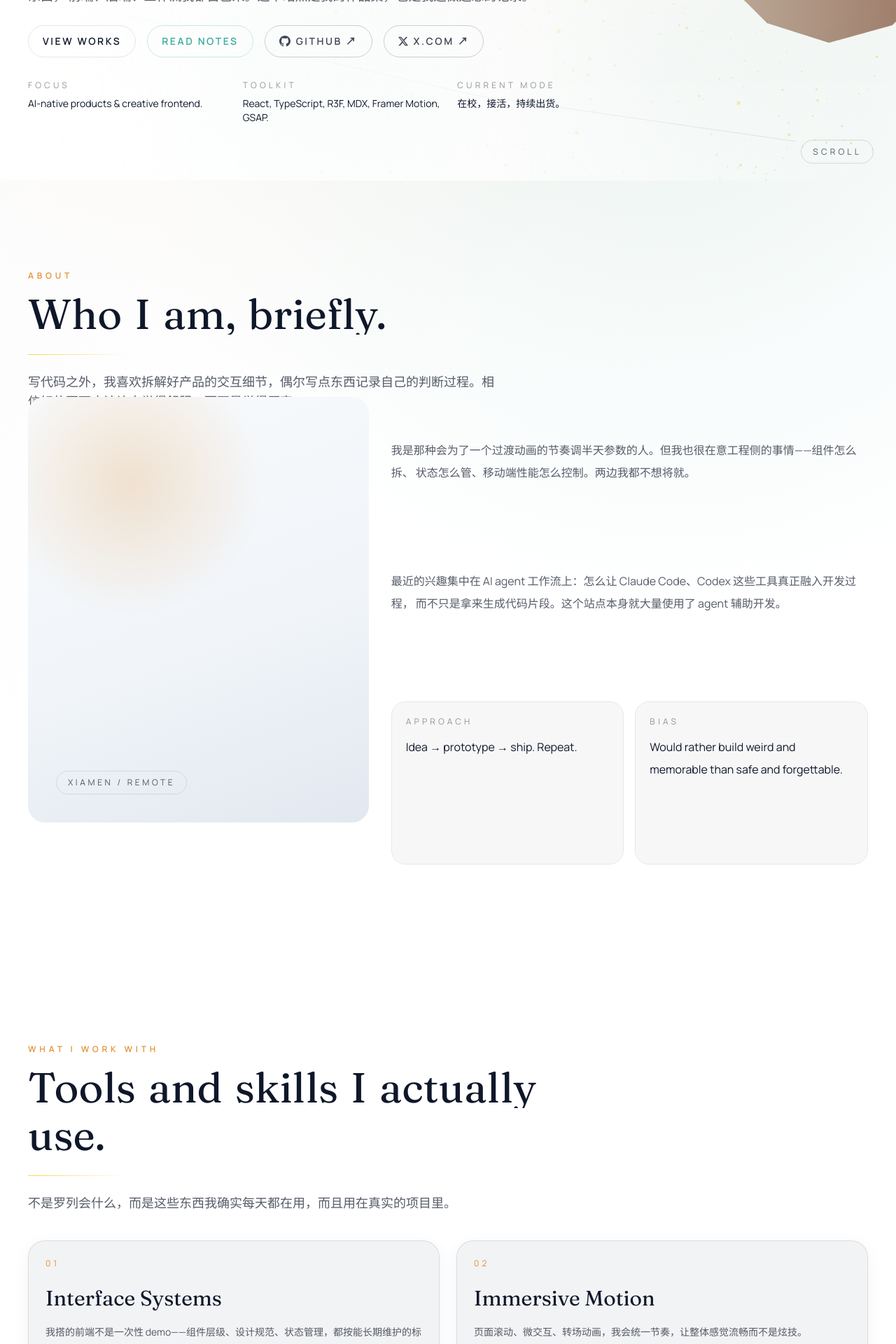
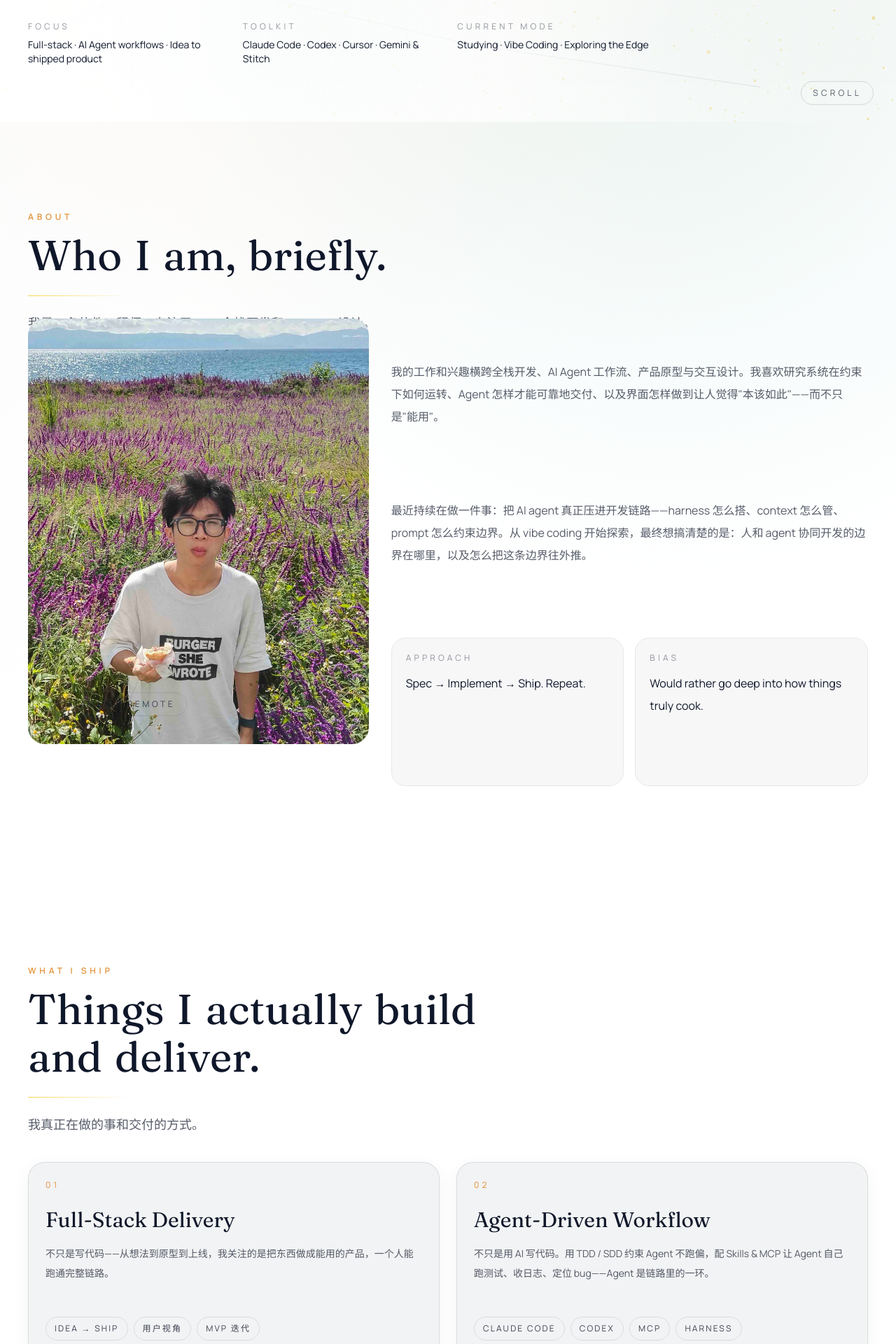
Before and after one commit to lifuyue/lifuyue.github.io, a React (Vite) app: page / in a window 1280 px wide. Shown: the part 680-2600 px from the top of the page at 70% size. Built offline with nearby package versions, Linux system fonts and the light colour scheme.

Commit message:
Codex/homefix 有炸裂照片 (#15)
* Ship区域修改

* 放了我的图，太炸裂了

* about区文案修改

* 联系区域更改

* hero文案完成

* 字体裁切bug修复

* skills区域完成

```diff
--- a/src/components/sections/About.tsx
+++ b/src/components/sections/About.tsx
@@ -1,8 +1,10 @@
+import { useState } from 'react';
 import { motion, useScroll, useTransform } from 'framer-motion';
 import { SectionHeading } from '@/components/ui/SectionHeading';
 import { useScrollAnimation } from '@/hooks/useScrollAnimation';
 
 export function About() {
+  const [isPortraitAvailable, setIsPortraitAvailable] = useState(true);
   const { scrollYProgress } = useScroll();
   const y = useTransform(scrollYProgress, [0, 1], [50, -60]);
   const animation = useScrollAnimation(0.1);
@@ -12,12 +14,20 @@ export function About() {
       <SectionHeading
         eyebrow="About"
         title="Who I am, briefly."
-        description="写代码之外，我喜欢拆解好产品的交互细节，偶尔写点东西记录自己的判断过程。相信好的页面应该让人觉得舒服，而不是觉得厉害。"
+        description="我是一名软件工程师，专注于 web 全栈开发和 AI Agent 设计。"
       />
       <div className="grid gap-8 lg:grid-cols-[1fr,1.4fr]">
         <motion.div style={{ y }} className="relative">
           <div className="relative overflow-hidden rounded-[1.5rem]">
             <div className="about-image-gradient aspect-[4/5]" />
+            {isPortraitAvailable ? (
+              <img
+                src="/images/about-portrait.jpg"
+                alt="Li Fuyue"
+                className="absolute inset-0 h-full w-full object-cover"
+                onError={() => setIsPortraitAvailable(false)}
+              />
+            ) : null}
             <div className="absolute bottom-10 left-10 rounded-full border border-line/10 px-4 py-2 text-xs uppercase tracking-[0.3em] text-foreground/70">
               Xiamen / Remote
             </div>
@@ -25,21 +35,19 @@ export function About() {
         </motion.div>
         <motion.div {...animation} className="grid gap-6 pt-2 text-base leading-8 text-foreground/70 lg:pt-0">
           <p>
-            我是那种会为了一个过渡动画的节奏调半天参数的人。但我也很在意工程侧的事情——组件怎么拆、
-            状态怎么管、移动端性能怎么控制。两边我都不想将就。
+            我的工作和兴趣横跨全栈开发、AI Agent 工作流、产品原型与交互设计。我喜欢研究系统在约束下如何运转、Agent 怎样才能可靠地交付、以及界面怎样做到让人觉得"本该如此"——而不只是"能用"。
           </p>
           <p>
-            最近的兴趣集中在 AI agent 工作流上：怎么让 Claude Code、Codex 这些工具真正融入开发过程，
-            而不只是拿来生成代码片段。这个站点本身就大量使用了 agent 辅助开发。
+            最近持续在做一件事：把 AI agent 真正压进开发链路——harness 怎么搭、context 怎么管、prompt 怎么约束边界。从 vibe coding 开始探索，最终想搞清楚的是：人和 agent 协同开发的边界在哪里，以及怎么把这条边界往外推。
           </p>
           <div className="grid gap-4 sm:grid-cols-2">
             <div className="rounded-[1.25rem] border border-line/8 bg-line/[0.03] p-5">
               <p className="text-xs uppercase tracking-[0.35em] text-foreground/45">Approach</p>
-              <p className="mt-3 text-foreground">Idea → prototype → ship. Repeat.</p>
+              <p className="mt-3 text-foreground">Spec → Implement → Ship. Repeat.</p>
             </div>
             <div className="rounded-[1.25rem] border border-line/8 bg-line/[0.03] p-5">
               <p className="text-xs uppercase tracking-[0.35em] text-foreground/45">Bias</p>
-              <p className="mt-3 text-foreground">Would rather build weird and memorable than safe and forgettable.</p>
+              <p className="mt-3 text-foreground">Would rather go deep into how things truly cook.</p>
             </div>
           </div>
         </motion.div>
--- a/src/components/sections/Contact.tsx
+++ b/src/components/sections/Contact.tsx
@@ -10,7 +10,7 @@ export function Contact() {
         <SectionHeading
           eyebrow="Say Hi"
           title="Want to build something together?"
-          description="不管是正经项目还是有意思的实验，都欢迎找我聊。邮件、Twitter 私信都行。"
+          description="不管是正经项目还是有意思的实验，都欢迎找我聊——不写代码的时候大概在跑马或者健身。邮件、Twitter 私信都行。"
         />
         <div className="flex flex-wrap gap-4">
           {socials.map((item, index) => (
--- a/src/components/sections/Hero.tsx
+++ b/src/components/sections/Hero.tsx
@@ -10,7 +10,7 @@ import xSvg from '@/assets/logos/x.svg?raw';
 import { cn } from '@/lib/utils';
 
 const HeroScene = lazy(() => import('@/components/three/HeroScene'));
-const headlineLines = ['Hi, I build things', 'with AI agents', 'and ship them as products.'];
+const headlineLines = ['Hi, I build things', 'with AI agents', 'and ship them.'];
 
 interface ObstacleRect {
   x: number;
@@ -793,7 +793,7 @@ export function Hero() {
               transition={{ duration: 0.8, delay: 0.1 }}
               className="text-sm tracking-wide text-foreground/55"
             >
-              lifuyue / XMU Software Engineering / Building with AI
+              lifuyue / XMU Software Engineering / AI-Native Developer
             </motion.p>
             <motion.div
               initial="hidden"
@@ -807,10 +807,10 @@ export function Hero() {
                   },
                 },
               }}
-              className="font-display text-5xl leading-[0.95] text-foreground sm:text-6xl lg:text-[4.7rem] xl:text-[5.25rem]"
+              className="font-display text-5xl leading-[1.02] text-foreground sm:text-6xl lg:text-[4.7rem] xl:text-[5.25rem]"
             >
               {headlineLines.map((line) => (
-                <span key={line} className="block overflow-hidden">
+                <span key={line} className="block overflow-hidden pb-[0.18em] -mb-[0.18em]">
                   <motion.span
                     className="block"
                     variants={{
@@ -830,7 +830,7 @@ export function Hero() {
               transition={{ duration: 0.9, delay: 0.35 }}
               className="max-w-3xl text-base leading-8 text-foreground/70 sm:text-lg"
             >
-              我是 lifuyue，厦大软件工程在读。日常做的事情是用 AI agent 搭建产品——从想法到可以交付的东西，
+              我是 李富悦，厦大软件工程在读。日常做的事情是用 Coding Agent 搭建产品——从想法到可以交付的东西，
               前端、后端、工作流我都自己来。这个站点是我的作品集，也是我边做边想的记录。
             </motion.p>
             <div className="flex flex-wrap gap-4">
@@ -861,15 +861,15 @@ export function Hero() {
           >
             <div>
               <p className="text-xs uppercase tracking-[0.35em] text-foreground/45">Focus</p>
-              <p className="mt-2 text-foreground">AI-native products &amp; creative frontend.</p>
+              <p className="mt-2 text-foreground">Full-stack · AI Agent workflows · Idea to shipped product</p>
             </div>
             <div>
               <p className="text-xs uppercase tracking-[0.35em] text-foreground/45">Toolkit</p>
-              <p className="mt-2 text-foreground">React, TypeScript, R3F, MDX, Framer Motion, GSAP.</p>
+              <p className="mt-2 text-foreground">Claude Code · Codex · Cursor · Gemini & Stitch</p>
             </div>
             <div>
               <p className="text-xs uppercase tracking-[0.35em] text-foreground/45">Current Mode</p>
-              <p className="mt-2 text-foreground">在校，接活，持续出货。</p>
+              <p className="mt-2 text-foreground">Studying · Vibe Coding · Exploring the Edge</p>
             </div>
           </div>
         </div>
--- a/src/components/sections/Skills.tsx
+++ b/src/components/sections/Skills.tsx
@@ -7,9 +7,9 @@ export function Skills() {
   return (
     <section className="section-shell section-space">
       <SectionHeading
-        eyebrow="What I Work With"
-        title="Tools and skills I actually use."
-        description="不是罗列会什么，而是这些东西我确实每天都在用，而且用在真实的项目里。"
+        eyebrow="What I Ship"
+        title="Things I actually build and deliver."
+        description="我真正在做的事和交付的方式。"
       />
       <div className="grid gap-6 md:grid-cols-2">
         {skills.map((skill, index) => (
--- a/src/components/ui/AnimatedText.tsx
+++ b/src/components/ui/AnimatedText.tsx
@@ -12,7 +12,7 @@ export function AnimatedText({ text, className }: AnimatedTextProps) {
 
   return (
     <motion.span
-      className={cn('block overflow-hidden', className)}
+      className={cn('block', className)}
       initial="hidden"
       whileInView="visible"
       viewport={{ once: true, amount: 0.6 }}
@@ -26,7 +26,10 @@ export function AnimatedText({ text, className }: AnimatedTextProps) {
       }}
     >
       {words.map((word, index) => (
-        <span key={`${word}-${index}`} className="mr-[0.3em] inline-block overflow-hidden">
+        <span
+          key={`${word}-${index}`}
+          className="mr-[0.3em] inline-block overflow-hidden pb-[0.18em] -mb-[0.18em]"
+        >
           <motion.span
             className="inline-block"
             variants={{
--- a/src/data/skills.ts
+++ b/src/data/skills.ts
@@ -1,22 +1,26 @@
 export const skills = [
   {
-    title: 'Interface Systems',
-    description: '我搭的前端不是一次性 demo——组件层级、设计规范、状态管理，都按能长期维护的标准来。',
-    items: ['React / TypeScript', 'Design Tokens', 'Motion Architecture'],
+    title: 'Full-Stack Delivery',
+    description:
+      '不只是写代码——从想法到原型到上线，我关注的是把东西做成能用的产品，一个人能跑通完整链路。',
+    items: ['Idea → Ship', '用户视角', 'MVP 迭代'],
   },
   {
-    title: 'Immersive Motion',
-    description: '页面滚动、微交互、转场动画，我会统一节奏，让整体感觉流畅而不是炫技。',
-    items: ['Framer Motion', 'GSAP', 'Lenis'],
+    title: 'Agent-Driven Workflow',
+    description:
+      '不只是用 AI 写代码。用 TDD / SDD 约束 Agent 不跑偏，配 Skills & MCP 让 Agent 自己跑测试、收日志、定位 bug——Agent 是链路里的一环。',
+    items: ['Claude Code', 'Codex', 'MCP', 'Harness'],
   },
   {
-    title: 'Creative Frontend',
-    description: '喜欢用 3D 和粒子做一些有情绪感的东西，但性能永远优先——不会为了酷炫牺牲体验。',
-    items: ['R3F / Three.js', 'Procedural Fields', 'Progressive Enhancement'],
+    title: 'Writing & Thinking',
+    description:
+      '我会记录自己做判断的过程——不是教程，不是总结，是那个还没想清楚时的推导过程。我觉得这比结论更有价值。',
+    items: ['Blog', 'Journal', 'Process Over Outcome'],
   },
   {
-    title: 'Writing Pipeline',
-    description: '博客和项目文档不是写完就扔，我把它们做成了一套可以持续更新的系统。',
-    items: ['MDX', 'Frontmatter', 'Editorial Layout'],
+    title: 'Product Sense',
+    description:
+      '好的产品决策和好的代码有同一个特质——读起来像是本该如此，看不出挣扎的痕迹。我追求的是这种感觉。',
+    items: ['Idea → Spec', '用户视角', 'Inevitable', 'Not Just Functional'],
   },
 ];
```
Also changed, not shown: public/images/about-portrait.jpg (added).
